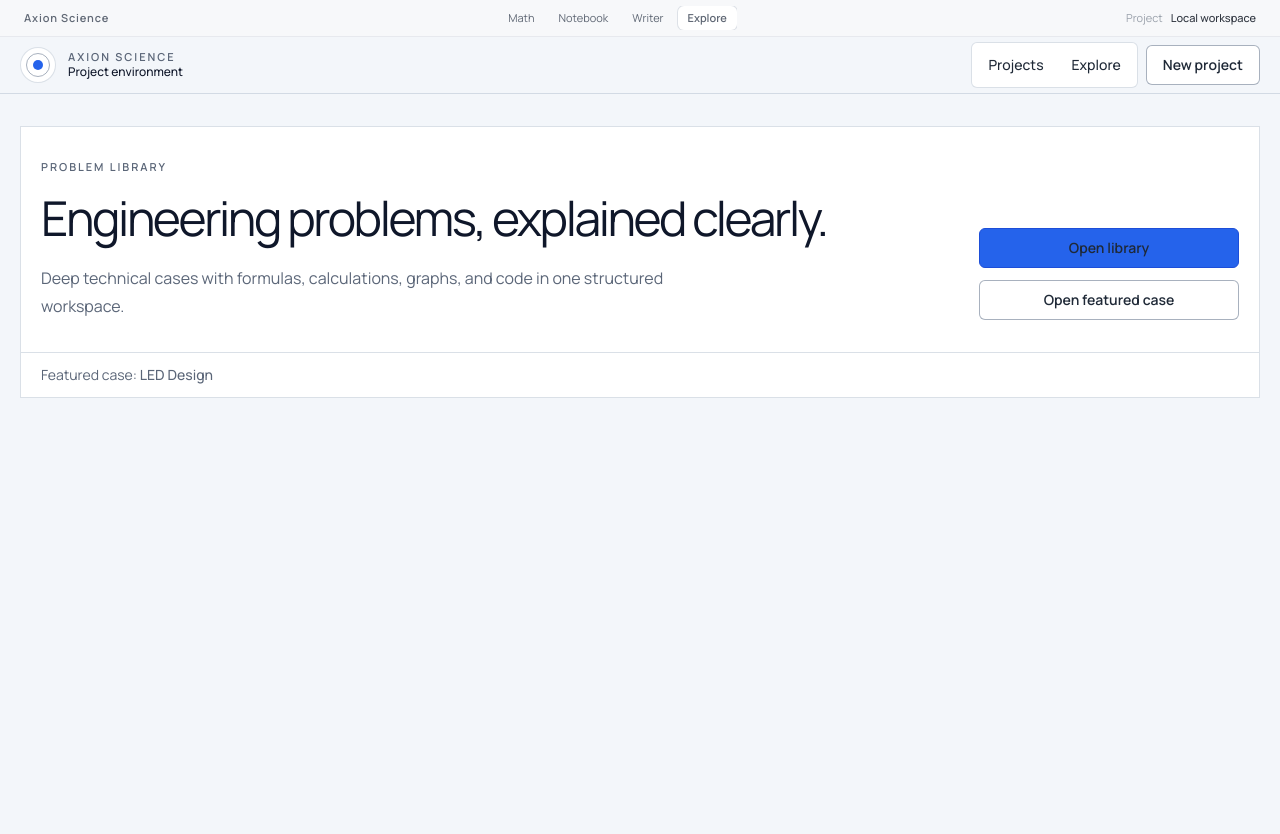
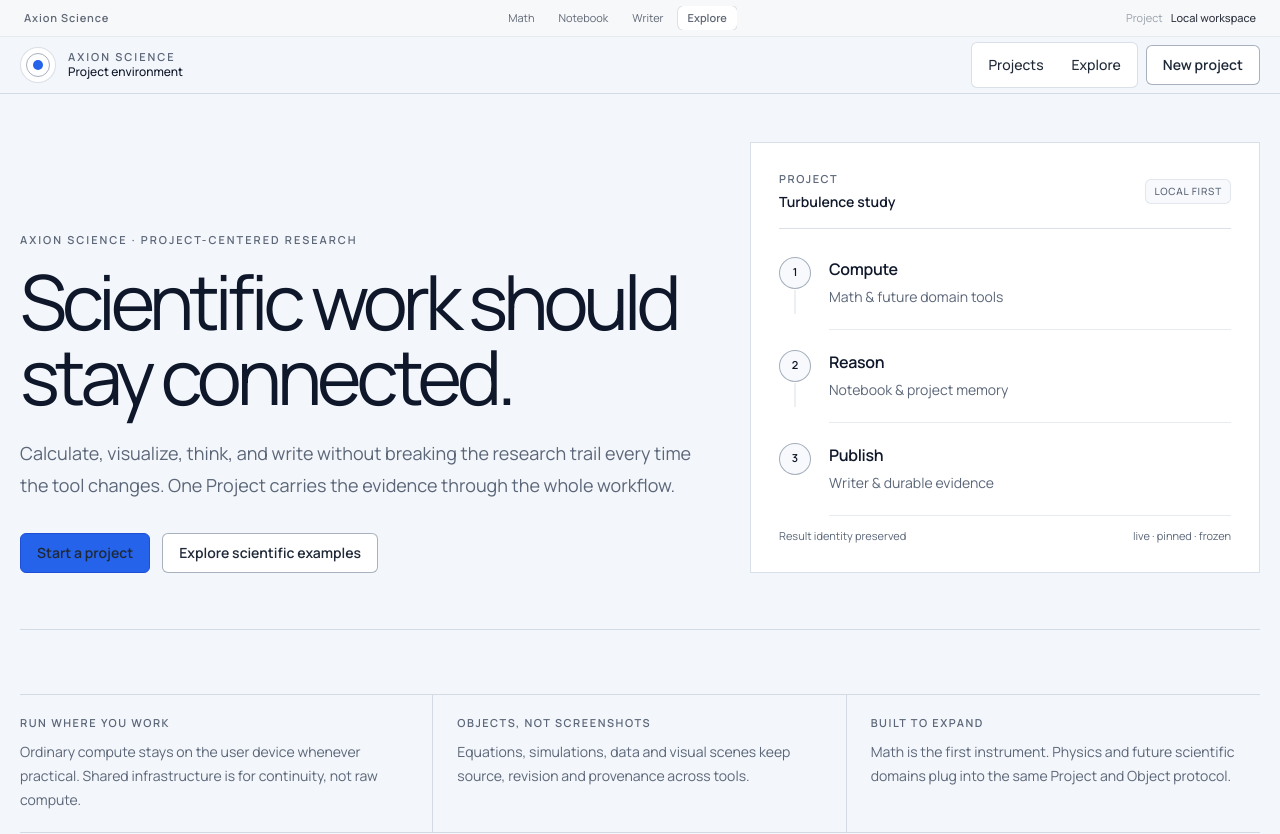
Before and after one commit to AxionSoftware-Inc/Problem-library, a Next.js app: page / in a window 1280 px wide. Shown: the top 834 px of the page. Built offline with nearby package versions, Linux system fonts and the light colour scheme; no server answers.

Commit message:
feat(science): reposition landing around connected scientific projects

```diff
--- a/components/home/landing-hero.tsx
+++ b/components/home/landing-hero.tsx
@@ -2,41 +2,90 @@
 import { PageContainer, PageSection } from "@/components/ui/page-shell";
 import { ui } from "@/components/ui/styles";
 
+const flow = [
+  { label: "Compute", detail: "Math & future domain tools" },
+  { label: "Reason", detail: "Notebook & project memory" },
+  { label: "Publish", detail: "Writer & durable evidence" },
+];
+
 export function LandingHero() {
   return (
-    <PageSection className="pt-4">
+    <>
+      <PageSection className="pt-5 sm:pt-8 lg:pt-12">
         <PageContainer>
-        <section className="border border-[var(--color-line)] bg-[var(--color-surface)]">
-          <div className="grid gap-6 px-5 py-8 lg:grid-cols-[minmax(0,1fr)_260px] lg:items-end">
+          <section className="grid gap-10 border-b border-[var(--color-line)] pb-10 lg:grid-cols-[minmax(0,1.15fr)_minmax(360px,0.85fr)] lg:items-end lg:pb-14">
             <div>
-              <p className={ui.overline}>Problem Library</p>
-              <h1 className="mt-3 max-w-4xl text-4xl leading-tight tracking-[-0.05em] text-[var(--color-text-strong)] sm:text-5xl">
-                Engineering problems, explained clearly.
+              <p className={ui.overline}>Axion Science · project-centered research</p>
+              <h1 className="mt-4 max-w-5xl text-5xl leading-[0.98] tracking-[-0.065em] text-[var(--color-text-strong)] sm:text-6xl lg:text-[76px]">
+                Scientific work should stay connected.
               </h1>
-              <p className="mt-4 max-w-2xl text-sm leading-7 text-[var(--color-muted)] sm:text-base">
-                Deep technical cases with formulas, calculations, graphs, and code in one
-                structured workspace.
+              <p className="mt-6 max-w-2xl text-base leading-8 text-[var(--color-muted)] sm:text-lg">
+                Calculate, visualize, think, and write without breaking the research trail every time the tool changes. One Project carries the evidence through the whole workflow.
               </p>
-            </div>
 
-            <div className="grid gap-3">
-              <Link href="/problems" className={ui.buttonPrimary}>
-                Open library
+              <div className="mt-8 flex flex-wrap gap-3">
+                <Link href="/projects" className={ui.buttonPrimary}>
+                  Start a project
                 </Link>
-              <Link href="/problems/led-design" className={ui.buttonSecondary}>
-                Open featured case
+                <Link href="/problems" className={ui.buttonSecondary}>
+                  Explore scientific examples
                 </Link>
               </div>
             </div>
 
-          <div className="border-t border-[var(--color-line)] px-5 py-3 text-sm text-[var(--color-muted)]">
-            Featured case:{" "}
-            <Link href="/problems/led-design" className="font-medium text-[var(--color-text-strong)]">
-              LED Design
-            </Link>
+            <div className="relative min-h-[330px] overflow-hidden border border-[var(--color-line)] bg-white p-5 sm:p-7">
+              <div className="flex items-center justify-between border-b border-[var(--color-line)] pb-4">
+                <div>
+                  <p className={ui.caption}>Project</p>
+                  <p className="mt-1 text-sm font-semibold text-[var(--color-text-strong)]">Turbulence study</p>
+                </div>
+                <span className={ui.microBadge}>Local first</span>
+              </div>
+
+              <div className="relative mt-7 space-y-5">
+                {flow.map((item, index) => (
+                  <div key={item.label} className="relative grid grid-cols-[34px_minmax(0,1fr)] gap-4">
+                    <div className="relative flex h-8 w-8 items-center justify-center rounded-full border border-[var(--color-line-strong)] bg-[var(--color-surface-soft)] text-[11px] font-semibold text-[var(--color-text-strong)]">
+                      {index + 1}
+                      {index < flow.length - 1 ? (
+                        <span className="absolute left-1/2 top-8 h-6 w-px -translate-x-1/2 bg-[var(--color-line)]" />
+                      ) : null}
+                    </div>
+                    <div className="border-b border-[var(--color-line-soft)] pb-5">
+                      <div className="text-base font-semibold tracking-[-0.02em] text-[var(--color-text-strong)]">{item.label}</div>
+                      <div className="mt-1 text-sm leading-6 text-[var(--color-muted)]">{item.detail}</div>
+                    </div>
+                  </div>
+                ))}
+              </div>
+
+              <div className="mt-3 flex items-center justify-between text-[11px] text-[var(--color-muted)]">
+                <span>Result identity preserved</span>
+                <span>live · pinned · frozen</span>
+              </div>
             </div>
           </section>
         </PageContainer>
       </PageSection>
+
+      <PageSection>
+        <PageContainer>
+          <div className="grid divide-y divide-[var(--color-line)] border-y border-[var(--color-line)] md:grid-cols-3 md:divide-x md:divide-y-0">
+            <div className="px-0 py-5 md:px-6 md:first:pl-0">
+              <p className={ui.caption}>Run where you work</p>
+              <p className="mt-2 text-sm leading-6 text-[var(--color-muted)]">Ordinary compute stays on the user device whenever practical. Shared infrastructure is for continuity, not raw compute.</p>
+            </div>
+            <div className="px-0 py-5 md:px-6">
+              <p className={ui.caption}>Objects, not screenshots</p>
+              <p className="mt-2 text-sm leading-6 text-[var(--color-muted)]">Equations, simulations, data and visual scenes keep source, revision and provenance across tools.</p>
+            </div>
+            <div className="px-0 py-5 md:px-6 md:last:pr-0">
+              <p className={ui.caption}>Built to expand</p>
+              <p className="mt-2 text-sm leading-6 text-[var(--color-muted)]">Math is the first instrument. Physics and future scientific domains plug into the same Project and Object protocol.</p>
+            </div>
+          </div>
+        </PageContainer>
+      </PageSection>
+    </>
   );
 }
```
Lines whose indentation alone changed are shown as unchanged.
